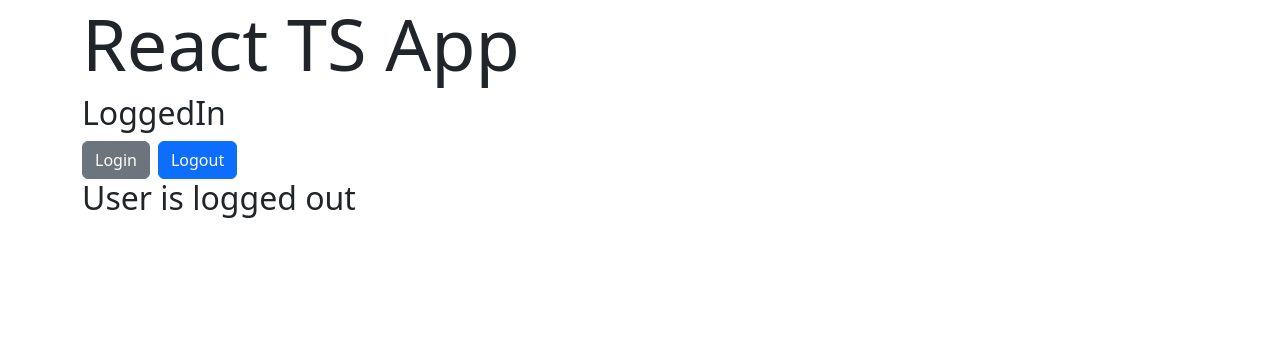
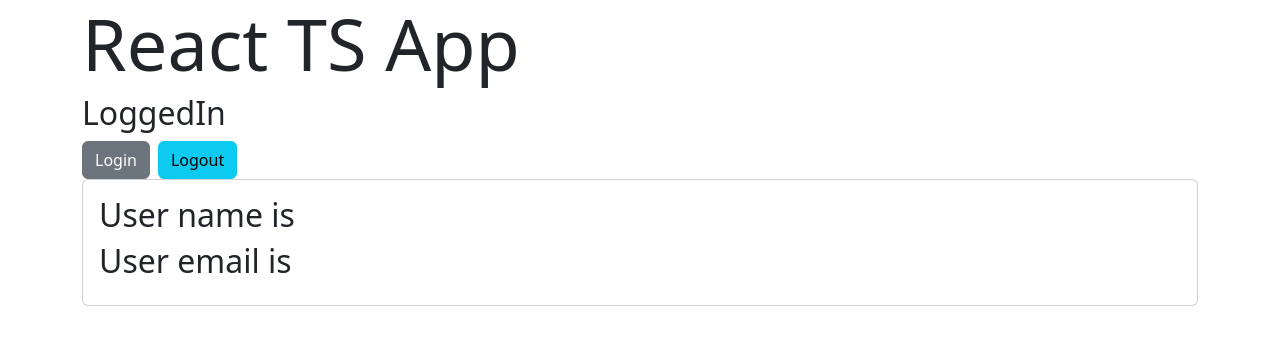
Before and after one commit to MariusCodeAcademy/type19-18_react_ts_intro, a React (Vite) app: page / in a window 1280 px wide. Shown: the top 344 px of the page. Built offline with nearby package versions, Linux system fonts and the light colour scheme.

Commit message:
future value

```diff
--- a/src/App.tsx
+++ b/src/App.tsx
@@ -7,6 +7,7 @@
 import { PersonObj } from './components/PersonObj.type';
 import Status from './components/Status';
 import LoggedIn from './components/state/LoggedIn';
+import User from './components/state/User';
 
 function App() {
   const perObj: PersonObj = {
@@ -45,7 +46,8 @@
       <h2 className='display-2'>React TS App</h2>
       {/* <Heading title={'Sveiki'} /> */}
 
-      <LoggedIn />
+      {false && <LoggedIn />}
+      <User />
 
       {false && (
         <>
--- /dev/null
+++ b/src/components/state/User.tsx
@@ -0,0 +1,42 @@
+import { useState } from 'react';
+
+type AuthUser = {
+  name: string;
+  email: string;
+};
+//
+const User = () => {
+  // user ateities reiksme bus AuthUser bet kol jos nera tai null
+  const [user, setUser] = useState<AuthUser | null>(null);
+  // const [user, setUser] = useState(null as AuthUser | null);
+
+  const handleLogin = () => {
+    setUser({
+      name: 'James',
+      email: 'James@bond.com',
+    });
+  };
+  const handleLogout = () => {
+    setUser(null);
+  };
+  return (
+    <div>
+      <h2>LoggedIn</h2>
+      <button className='btn btn-secondary me-2' onClick={handleLogin}>
+        Login
+      </button>
+      <button className='btn btn-info me-2' onClick={handleLogout}>
+        Logout
+      </button>
+
+      <div className='card'>
+        <div className='card-body'>
+          <h2>User name is {user?.name}</h2>
+          <h2>User email is {user?.email}</h2>
+        </div>
+      </div>
+    </div>
+  );
+};
+
+export default User;
```
